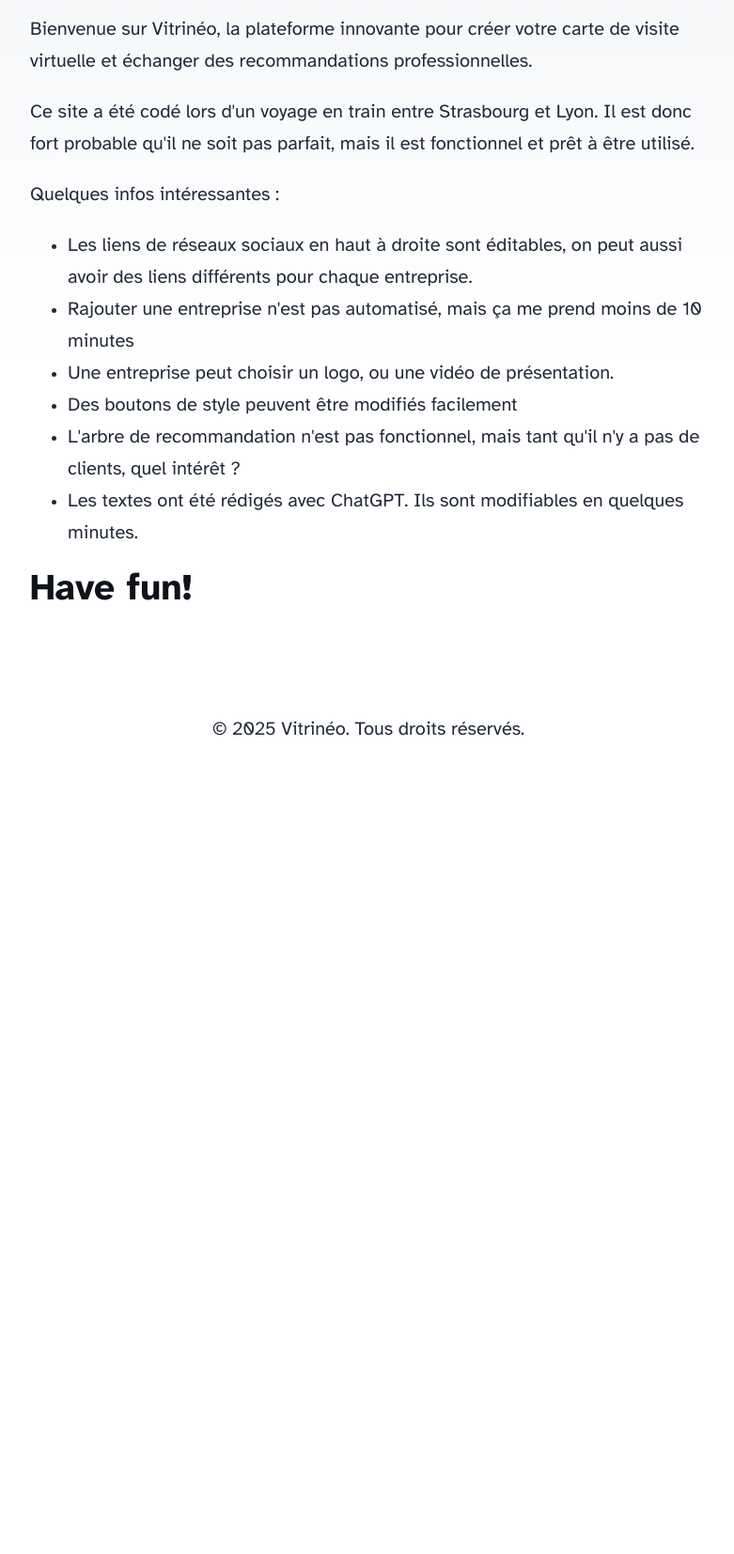
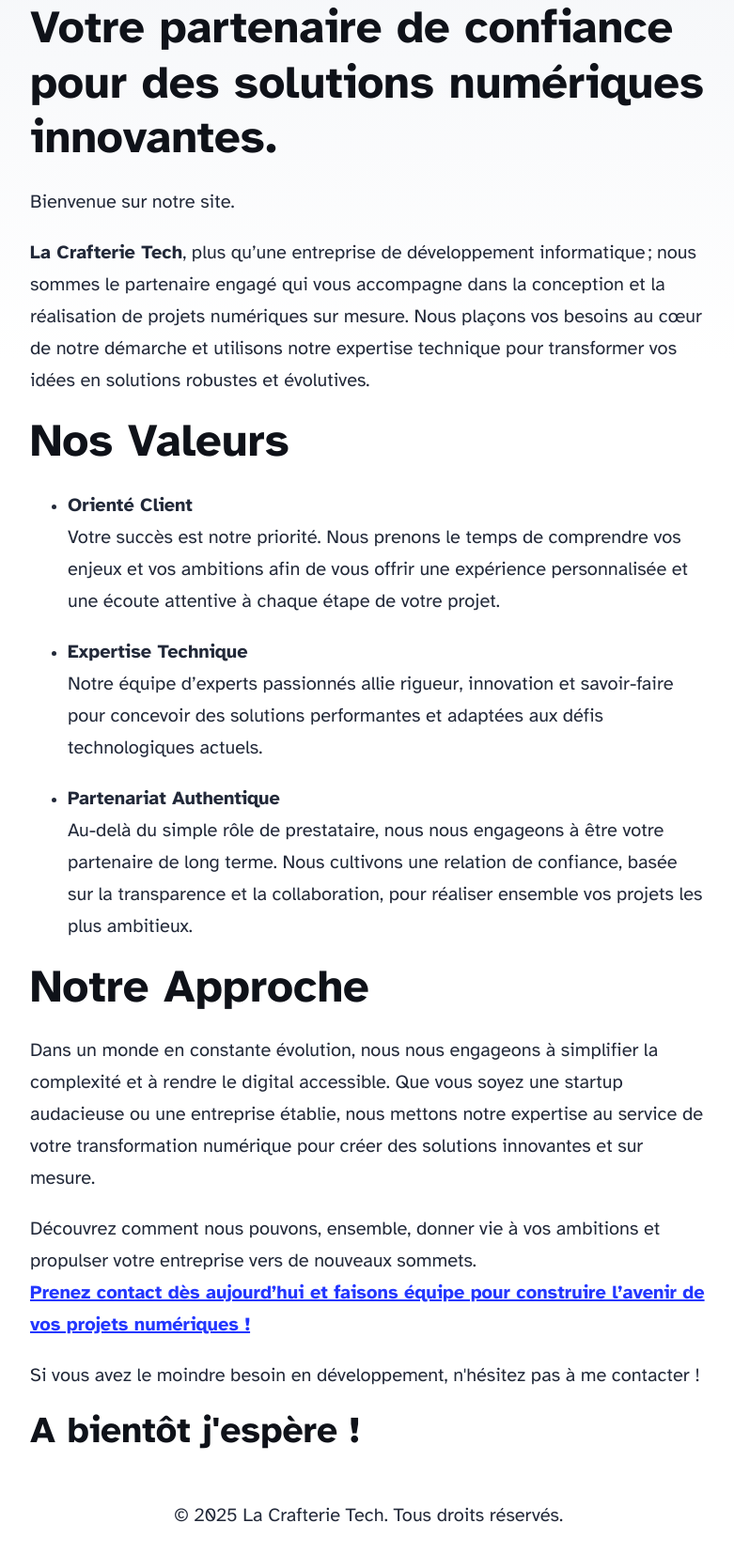
Before and after one commit to edouard-mangel/astro-fiddling, an Astro site: page / in a window 1280 px wide. Shown: the part 216-1870 px from the top of the page at 94% size, without its empty margins (248-1029 px from the left). Before the commit the page ends 1030 px from the top, so only its background shows below. Built offline with nearby package versions, Linux system fonts and the light colour scheme; Astro itself is replaced by a stand-in of ours.

Commit message:
feat: branding La Crafterie Tech

```diff
--- a/package.json
+++ b/package.json
@@ -9,10 +9,10 @@
     "astro": "astro"
   },
   "dependencies": {
-    "@astrojs/mdx": "^4.2.3",
+    "@astrojs/mdx": "^4.2.6",
     "@astrojs/rss": "^4.0.11",
-    "@astrojs/sitemap": "^3.3.0",
-    "astro": "^5.6.1",
+    "@astrojs/sitemap": "^3.3.1",
+    "astro": "^5.7.12",
     "astro-embed": "^0.9.0"
   },
   "devDependencies": {
--- a/src/components/Footer.astro
+++ b/src/components/Footer.astro
@@ -3,7 +3,7 @@ const today = new Date();
 ---
 
 <footer>
-	&copy; {today.getFullYear()} Vitrinéo. Tous droits réservés.
+	&copy; {today.getFullYear()} La Crafterie Tech. Tous droits réservés.
 </footer>
 <style>
 	footer {
--- a/src/consts.ts
+++ b/src/consts.ts
@@ -1,5 +1,5 @@
 // Place any global data in this file.
 // You can import this data from anywhere in your site by using the `import` keyword.
 
-export const SITE_TITLE = 'Vitrinéo';
-export const SITE_DESCRIPTION = 'La vitrine en ligne des PME près de chez vous !';
+export const SITE_TITLE = 'La Crafterie Tech';
+export const SITE_DESCRIPTION = 'Vos applications spécifiques sur mesure, avec un focus sur la qualité !';
--- a/src/pages/index.astro
+++ b/src/pages/index.astro
@@ -1,40 +1,92 @@
 ---
-import BaseHead from '../components/BaseHead.astro';
-import Header from '../components/Header.astro';
-import Footer from '../components/Footer.astro';
-import {SITE_TITLE, SITE_DESCRIPTION} from '../consts';
+import BaseHead from "../components/BaseHead.astro";
+import Header from "../components/Header.astro";
+import Footer from "../components/Footer.astro";
+import { SITE_TITLE, SITE_DESCRIPTION } from "../consts";
 ---
 
 <!doctype html>
 <html lang="en">
     <head>
-    <BaseHead title={SITE_TITLE} description={SITE_DESCRIPTION}/>
+        <BaseHead title={SITE_TITLE} description={SITE_DESCRIPTION} />
     </head>
     <body>
-<Header/>
+        <Header />
         <main>
-    <h1>🧑‍🚀 Hello, Luc et Manu !</h1>
+            <h1>La Crafterie Tech</h1>
+            <h2>
+                Votre partenaire de confiance pour des solutions numériques
+                innovantes.
+            </h2>
+
+            <p>Bienvenue sur notre site.</p>
+
             <p>
-        Bienvenue sur Vitrinéo, la plateforme innovante pour créer votre carte de visite virtuelle et échanger des
-        recommandations professionnelles.
+                <strong>La Crafterie Tech</strong>, plus qu’une entreprise de
+                développement informatique ; nous sommes le partenaire engagé
+                qui vous accompagne dans la conception et la réalisation de
+                projets numériques sur mesure. Nous plaçons vos besoins au cœur
+                de notre démarche et utilisons notre expertise technique pour
+                transformer vos idées en solutions robustes et évolutives.
+            </p>
+            <h2 id="nos-valeurs">Nos Valeurs</h2>
+            <ul>
+                <li>
+                    <p>
+                        <strong>Orienté Client</strong><br />
+                        Votre succès est notre priorité. Nous prenons le temps de
+                        comprendre vos enjeux et vos ambitions afin de vous offrir
+                        une expérience personnalisée et une écoute attentive à chaque
+                        étape de votre projet.
+                    </p>
+                </li>
+                <li>
+                    <p>
+                        <strong>Expertise Technique</strong><br />
+                        Notre équipe d’experts passionnés allie rigueur, innovation
+                        et savoir-faire pour concevoir des solutions performantes
+                        et adaptées aux défis technologiques actuels.
+                    </p>
+                </li>
+                <li>
+                    <p>
+                        <strong>Partenariat Authentique</strong><br />
+                        Au-delà du simple rôle de prestataire, nous nous engageons
+                        à être votre partenaire de long terme. Nous cultivons une
+                        relation de confiance, basée sur la transparence et la collaboration,
+                        pour réaliser ensemble vos projets les plus ambitieux.
+                    </p>
+                </li>
+            </ul>
+            <h2 id="notre-approche">Notre Approche</h2>
+            <p>
+                Dans un monde en constante évolution, nous nous engageons à
+                simplifier la complexité et à rendre le digital accessible. Que
+                vous soyez une startup audacieuse ou une entreprise établie,
+                nous mettons notre expertise au service de votre transformation
+                numérique pour créer des solutions innovantes et sur mesure.
             </p>
             <p>
-        Ce site a été codé lors d'un voyage en train entre Strasbourg et Lyon.
-        Il est donc fort probable qu'il ne soit pas parfait, mais il est fonctionnel et prêt à être utilisé.
+                Découvrez comment nous pouvons, ensemble, donner vie à vos
+                ambitions et propulser votre entreprise vers de nouveaux
+                sommets.<br />
+                <a
+                    href="mailto:(mangel.edouard.pro@gmail.com)"
+                    title="me contacter"
+                >
+                    <strong
+                        >Prenez contact dès aujourd’hui et faisons équipe pour
+                        construire l’avenir de vos projets numériques !</strong
+                    >
+                </a>
             </p>
-    <p>Quelques infos intéressantes :</p>
-    <ul>
-        <li>Les liens de réseaux sociaux en haut à droite sont éditables, on peut aussi avoir des liens différents pour chaque entreprise. </li>
-        <li>Rajouter une entreprise n'est pas automatisé, mais ça me prend moins de 10 minutes</li>
-        <li>Une entreprise peut choisir un logo, ou une vidéo de présentation.</li>
-        <li>Des boutons de style peuvent être modifiés facilement</li>
-        <li>L'arbre de recommandation n'est pas fonctionnel, mais tant qu'il n'y a pas de clients, quel intérêt ?</li>
-        <li>Les textes ont été rédigés avec ChatGPT. Ils sont modifiables en quelques minutes.</li>
-    </ul>
-    <h3>
-        Have fun!
-    </h3>
+
+            <p>
+                Si vous avez le moindre besoin en développement, n'hésitez pas à
+                me contacter !
+            </p>
+            <h3>A bientôt j'espère !</h3>
+            <Footer />
         </main>
-<Footer/>
     </body>
 </html>
```
Also changed, not shown: src/content/companies/La-Crafterie-Tech-liens.md (deleted, +0 -23 lines), src/content/companies/La-Crafterie-Tech-texte.md (deleted, +0 -29 lines), src/pages/about.astro (+51 -43 lines), src/pages/companies/[...slug].astro (+9 -10 lines), pnpm-lock.yaml. Lines whose indentation alone changed are shown as unchanged.
